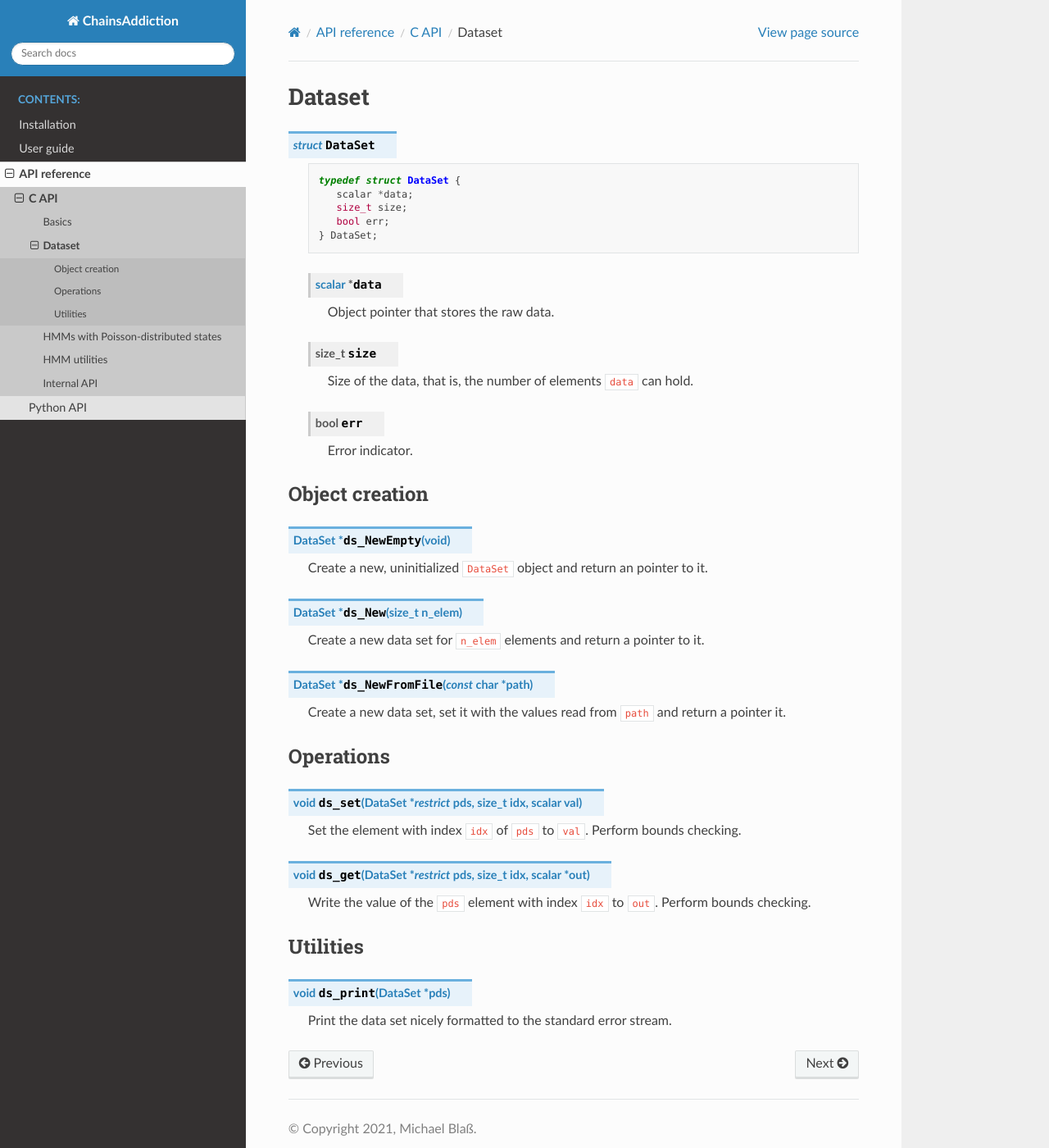
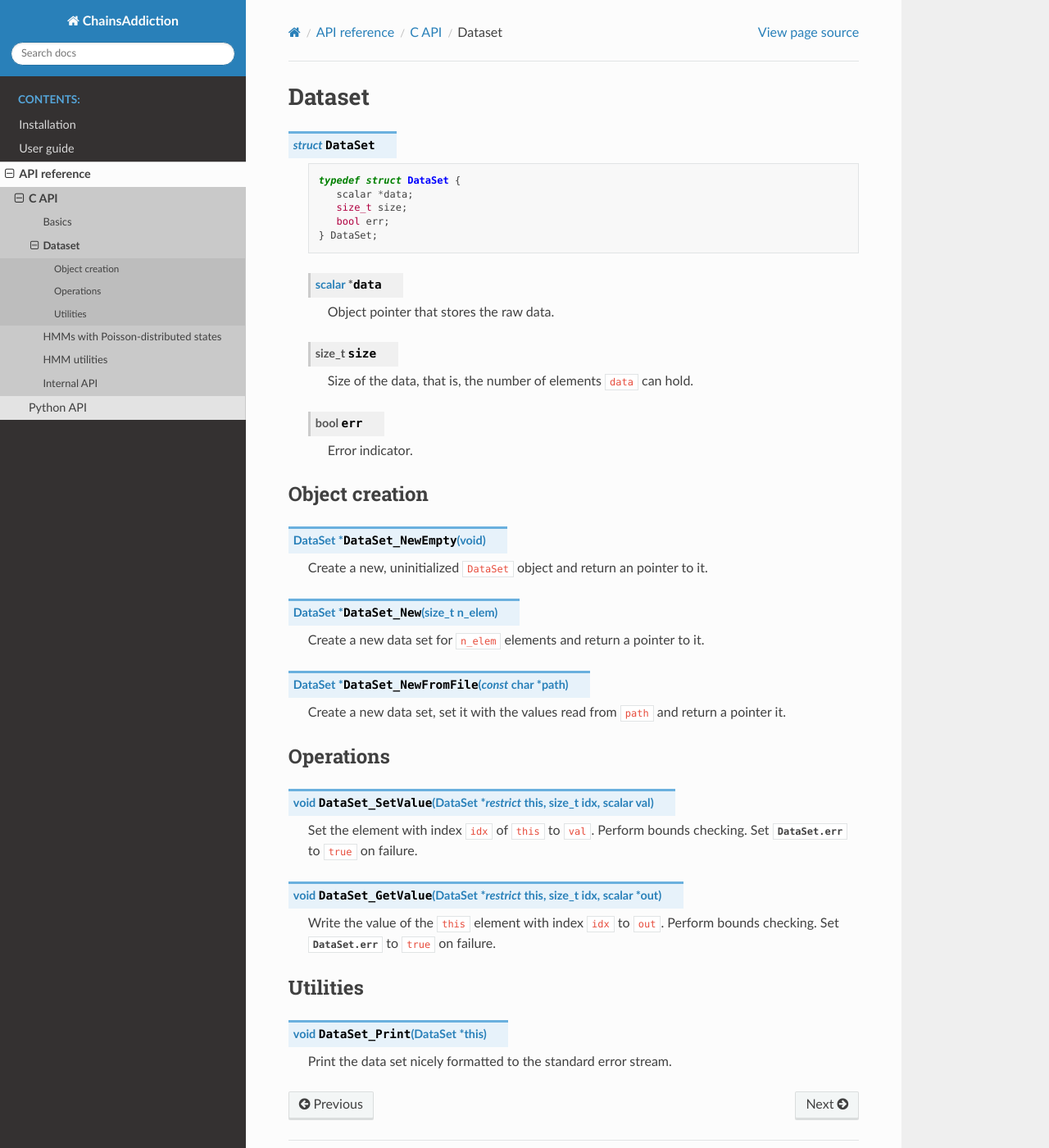
Before and after one commit to Teagum/chainsaddiction, a Sphinx documentation site: the page built from docs/source/api/c/dataset.rst, in a window 1280 px wide and 1400 px high. Shown: the whole window at 82% size. Built offline with Sphinx 7.4.7 and the Read the Docs theme 2.0.0, drawn with Linux system fonts in a browser that asks for light colours.

Commit message:
Update API changes

```diff
--- a/docs/source/api/c/dataset.rst
+++ b/docs/source/api/c/dataset.rst
@@ -30,15 +30,15 @@ Dataset
 Object creation
 ^^^^^^^^^^^^^^^^^^^^^^^^^^^^^^^^^^^^^^^^^^^^^^^^^^^^^^^^^^^^^^^^^^^^^^^^^^^^^^^
 
-.. function:: DataSet *ds_NewEmpty (void)
+.. function:: DataSet *DataSet_NewEmpty (void)
 
    Create a new, uninitialized ``DataSet`` object and return an pointer to it.
 
-.. function:: DataSet *ds_New (size_t n_elem)
+.. function:: DataSet *DataSet_New (size_t n_elem)
 
    Create a new data set for ``n_elem`` elements and return a pointer to it.
 
-.. function:: DataSet *ds_NewFromFile (const char *path)
+.. function:: DataSet *DataSet_NewFromFile (const char *path)
 
    Create a new data set, set it with the values read from ``path`` and return
    a pointer it.
@@ -47,21 +47,21 @@ Object creation
 Operations
 ^^^^^^^^^^^^^^^^^^^^^^^^^^^^^^^^^^^^^^^^^^^^^^^^^^^^^^^^^^^^^^^^^^^^^^^^^^^^^^^
 
-.. function:: void ds_set (DataSet *restrict pds, size_t idx, scalar val)
+.. function:: void DataSet_SetValue (DataSet *restrict this, size_t idx, scalar val)
 
-   Set the element with index ``idx`` of ``pds`` to ``val``. Perform bounds
-   checking.
+   Set the element with index ``idx`` of ``this`` to ``val``.  Perform bounds
+   checking. Set :member:`DataSet.err` to ``true`` on failure.
 
 
-.. function:: void ds_get (DataSet *restrict pds, size_t idx, scalar *out)
+.. function:: void DataSet_GetValue (DataSet *restrict this, size_t idx, scalar *out)
 
-   Write the value of the ``pds`` element with index ``idx`` to ``out``.
-   Perform bounds checking.
+   Write the value of the ``this`` element with index ``idx`` to ``out``.
+   Perform bounds checking. Set :member:`DataSet.err` to ``true`` on failure.
 
 
 Utilities
 ^^^^^^^^^^^^^^^^^^^^^^^^^^^^^^^^^^^^^^^^^^^^^^^^^^^^^^^^^^^^^^^^^^^^^^^^^^^^^^^
 
-.. function:: void ds_print (DataSet *pds)
+.. function:: void DataSet_Print (DataSet *this)
 
    Print the data set nicely formatted to the standard error stream.
```
